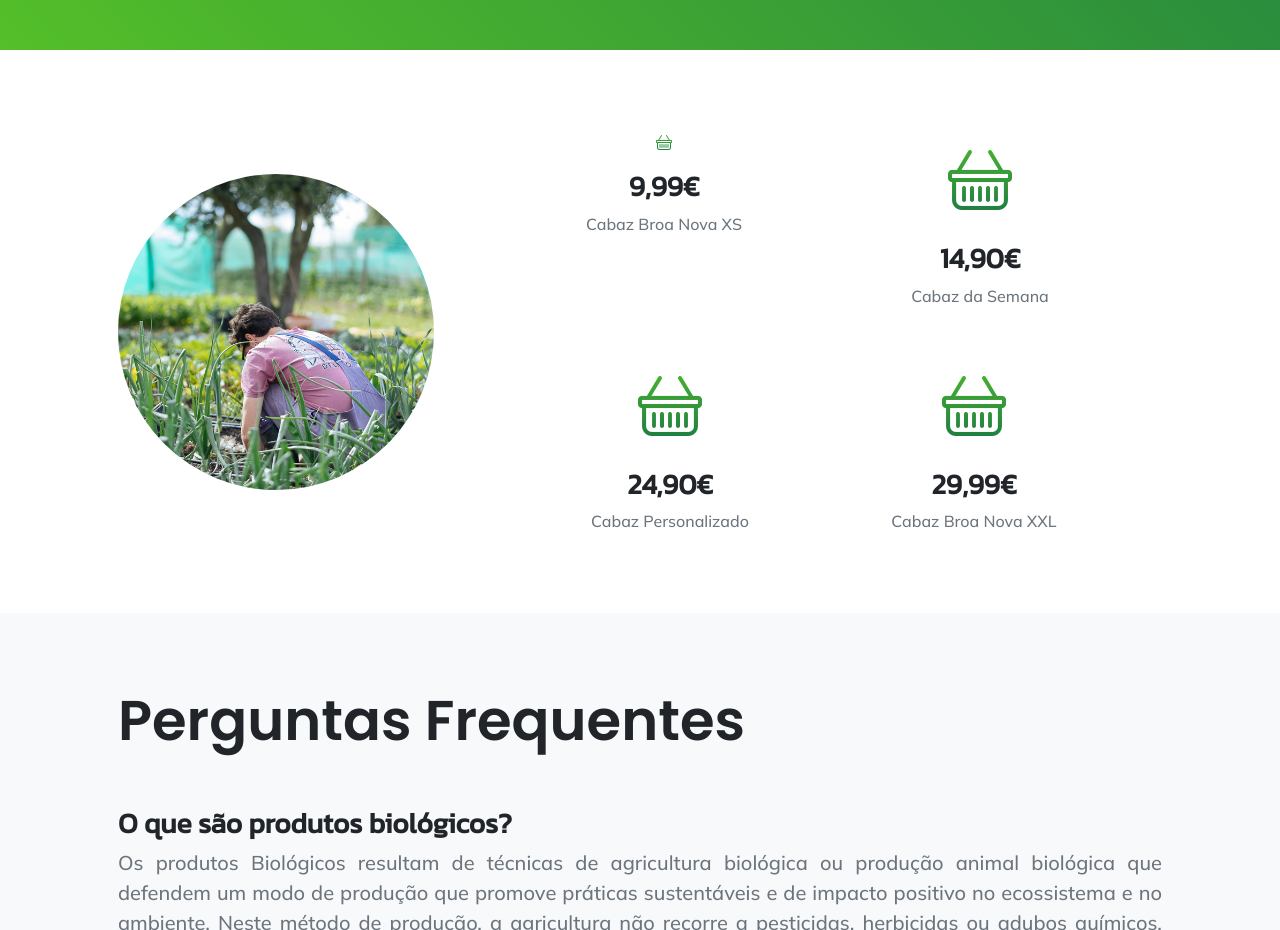
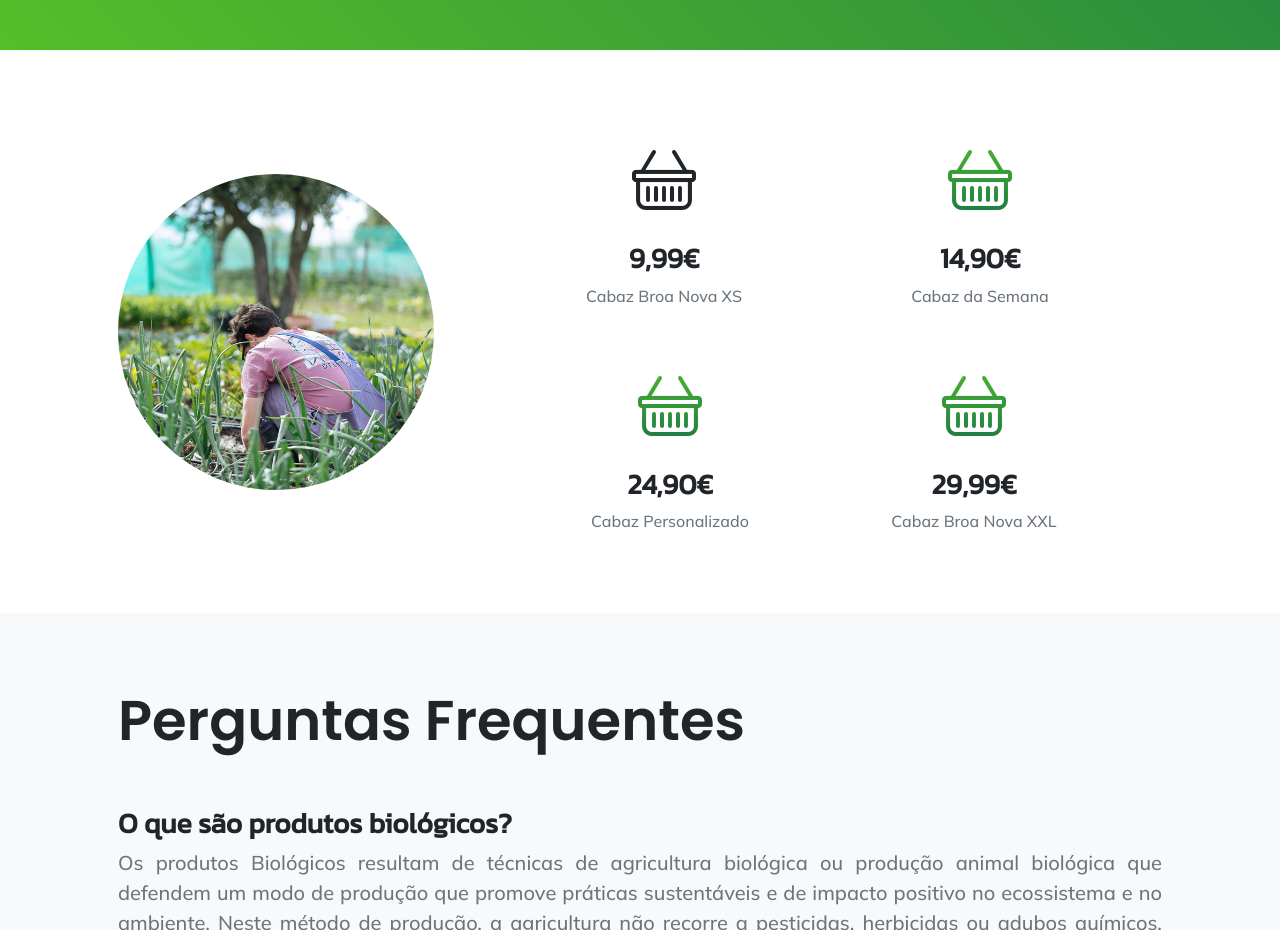
Before and after one commit to samiwinho/monte-broa-nova, a website: page index.html in a window 1280 px wide. Shown: the part 1340-2270 px from the top of the page. Drawn offline with nearby package versions, Linux system fonts and the light colour scheme.

Commit message:
text-gradient removed

```diff
--- a/index.html
+++ b/index.html
@@ -111,7 +111,7 @@
                                 <div class="col-md-6 mb-5">
                                     <!-- Feature item-->
                                     <div class="text-center">
-                                        <i class="bi-basket text-gradient d-block mb-3"></i>
+                                        <i class="bi-basket icon-feature d-block mb-3"></i>
                                         <h3 class="font-alt">9,99€</h3>
                                         <p class="text-muted mb-0">Cabaz Broa Nova XS</p>
                                     </div>
```
